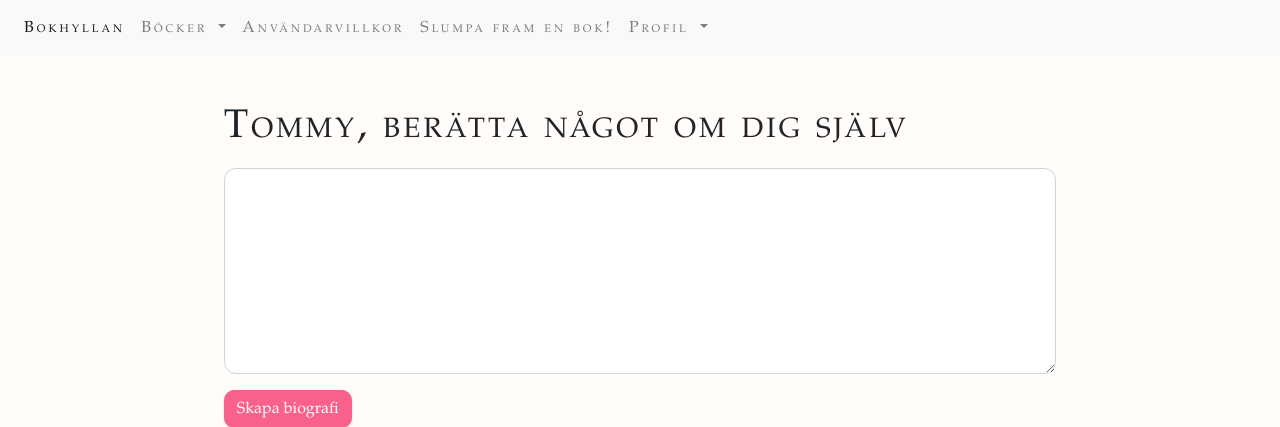
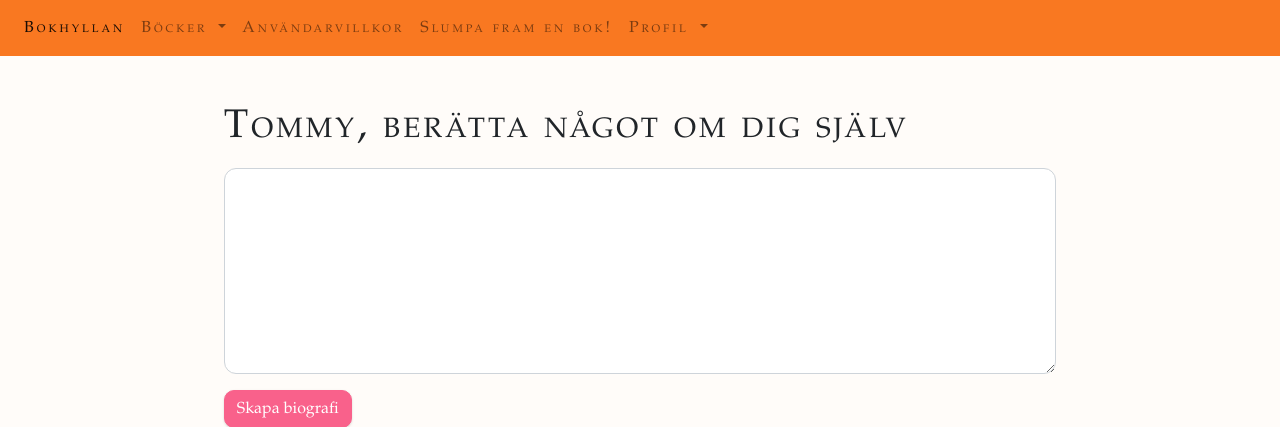
Before and after one commit to carbarcor/BokHyllan, a Flask app: page /add-bio in a window 1280 px wide. Shown: the top 427 px of the page. Run offline with Flask 3, Linux system fonts and the light colour scheme; a user stored in the database is signed in.

Commit message:
Korrigering av fel i navbar
Tillfällig flytt av "Slumpa en bok" så den endast syns när användaren är inloggad. Bakgrundsfärg inlagd igen

```diff
--- a/BOKHYLLAN/website/templates/base.html
+++ b/BOKHYLLAN/website/templates/base.html
@@ -20,7 +20,7 @@ en mer anständig version eller med var egen html och css kod-->
 
   <body>
       <!-- Navbar -->
-      <nav class="navbar navbar-expand-lg navbar-light bg-light">
+      <nav class="navbar navbar-expand-lg navbar-light">
         <button class="navbar-toggler" type="button" data-toggle="collapse" data-target="#navbarSupportedContent" aria-controls="navbarSupportedContent" aria-expanded="false" aria-label="Toggle navigation">
           <span class="navbar-toggler-icon"></span>
         </button>
@@ -41,12 +41,12 @@ en mer anständig version eller med var egen html och css kod-->
                 </div>
               <li class="nav-item">
                   <a class="nav-link" href="#">Användarvillkor</a>
+                </li>
+              <li class="nav-item">
+                  <a class="nav-link" href="/random-book">Slumpa fram en bok!</a>
                 {% endif %}
                 </li>
-                <li class="nav-item">
-                  <a class="nav-link" href="/random-book">Slumpa fram en bok!</a>
 
-                </li>
               <li class="nav-item dropdown">
                 <a class="nav-link dropdown-toggle" href="#" id="navbarDropdown" role="button" data-toggle="dropdown" aria-haspopup="true" aria-expanded="false">
                   Profil
```
